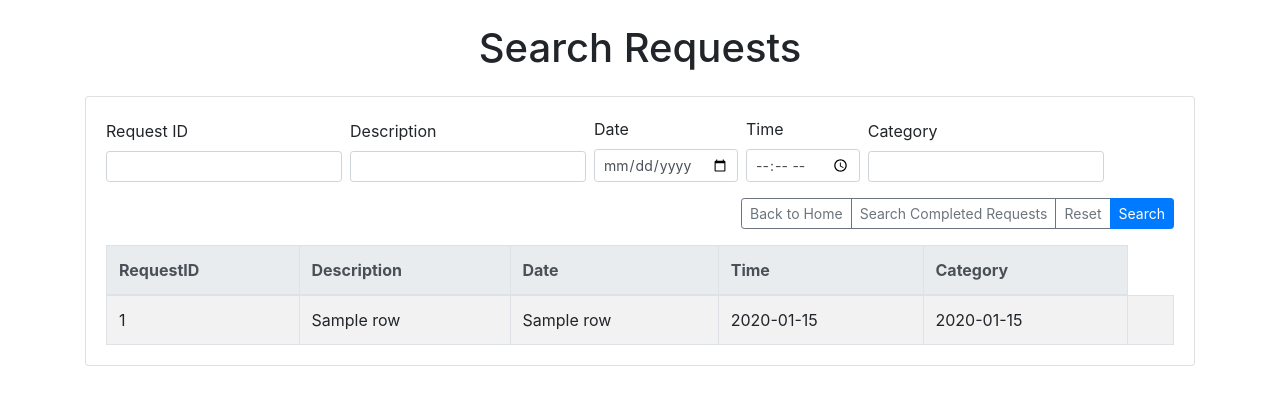
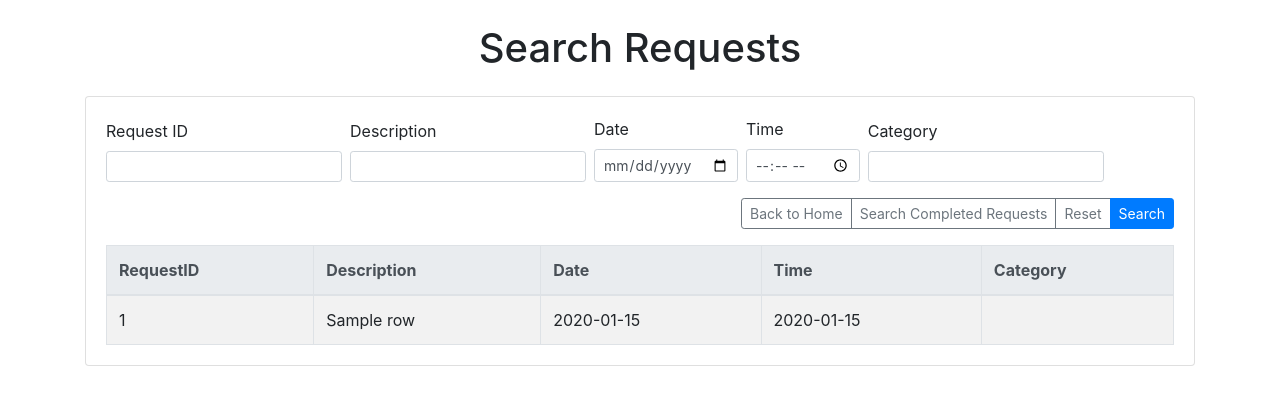
Before and after one commit to zerulite/CSCI314_SIM2025Q4_T05_uno, a Flask app: template templates/searchRequest.html in a window 1280 px wide. Shown: the top 405 px of the page. Run offline with Flask 3, Linux system fonts and the light colour scheme; the template is opened without the code that fills it: most values are stand-ins (such as "Sample title", 1, 10 or a date in 2020).

Commit message:
more search html changes

```diff
--- a/templates/searchRequest.html
+++ b/templates/searchRequest.html
@@ -121,16 +121,15 @@
                                 <tr>
                                     <td>{{ row[0] }}</td>
                                     <td>{{ row[1] }}</td>
-                                    <td>{{ row[2] }}</td>
+                                    <td>
+                                        {% if row[2].strftime is defined %} {{
+                                        row[2].strftime('%Y-%m-%d') }} {% else
+                                        %} {{ row[2] }} {% endif %}
+                                    </td>
                                     <td>
                                         {% if row[3].strftime is defined %} {{
-                                        row[3].strftime('%Y-%m-%d') }} {% else
-                                        %} {{ row[3] }} {% endif %}
-                                    </td>
-                                    <td>
-                                        {% if row[4].strftime is defined %} {{
-                                        row[4].strftime('%H:%M') }} {% else %}
-                                        {{ (row[4] or '')[:5] }} {% endif %}
+                                        row[3].strftime('%H:%M') }} {% else %}
+                                        {{ (row[3] or '')[:5] }} {% endif %}
                                     </td>
                                     <td>{{ row[7] or '' }}</td>
                                 </tr>
```
Also changed, not shown: templates/searchCompletedRequest.html (+7 -8 lines).
